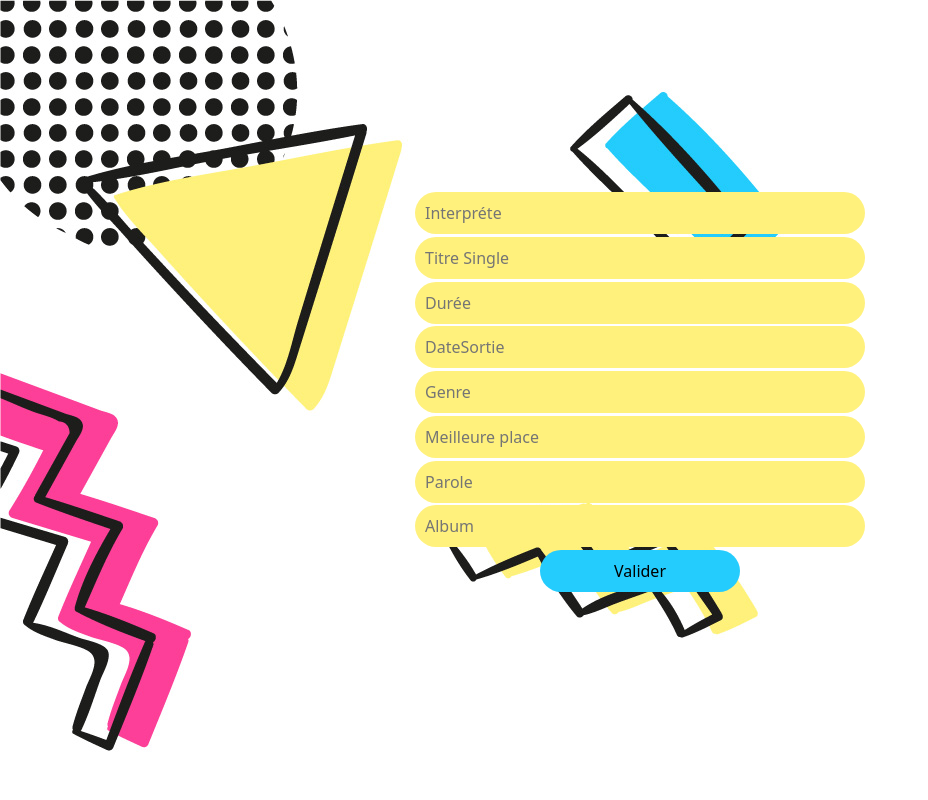
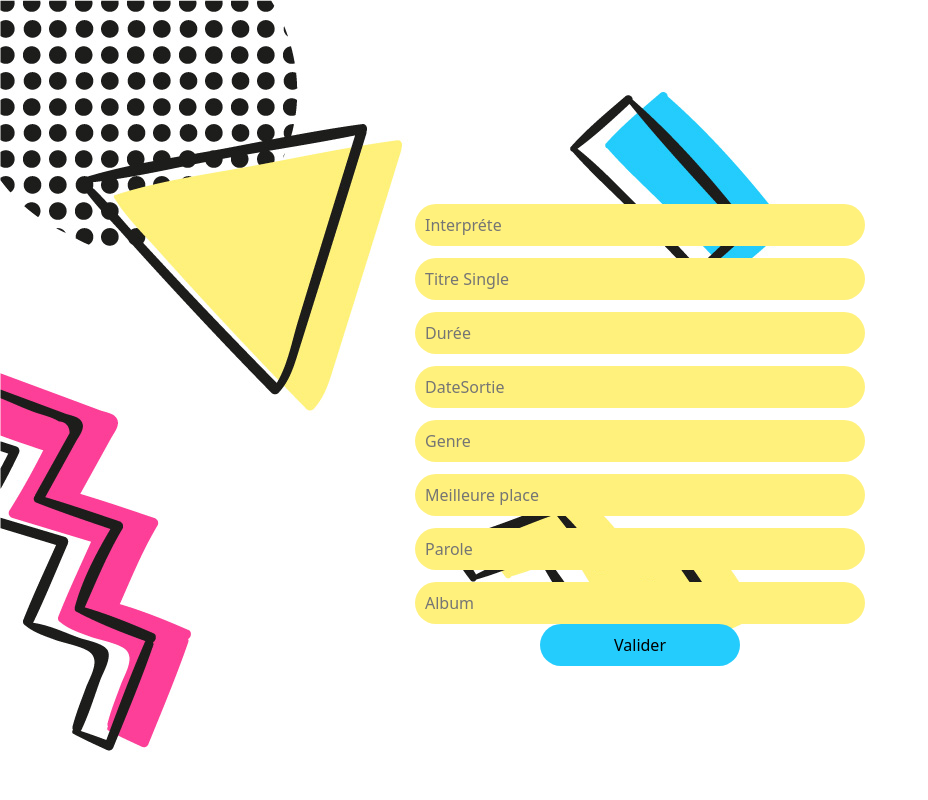
Before and after one commit to JLinchin/ProjetPHP, a PHP site: page /views/ajouterChanson.php in a window 1280 px wide. Shown: the whole page, without its empty margins (0-928 px from the left). Run offline with PHP 8.4, Linux system fonts and the light colour scheme; some libraries are stand-ins or nearby versions.

Commit message:
Ajouter chanson

```diff
--- a/Project/css/ajouterChanson.css
+++ b/Project/css/ajouterChanson.css
@@ -73,4 +73,5 @@ body, html {
     line-height: 40px;
     text-align:left;
     padding-left: 10px;
+    margin-top: 12px;
 }
```
